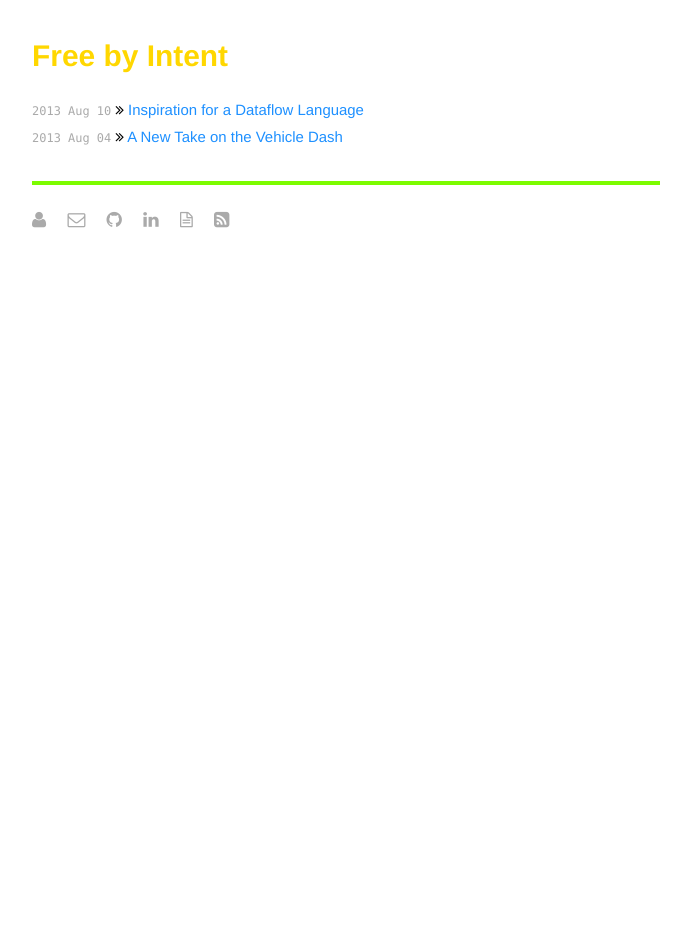
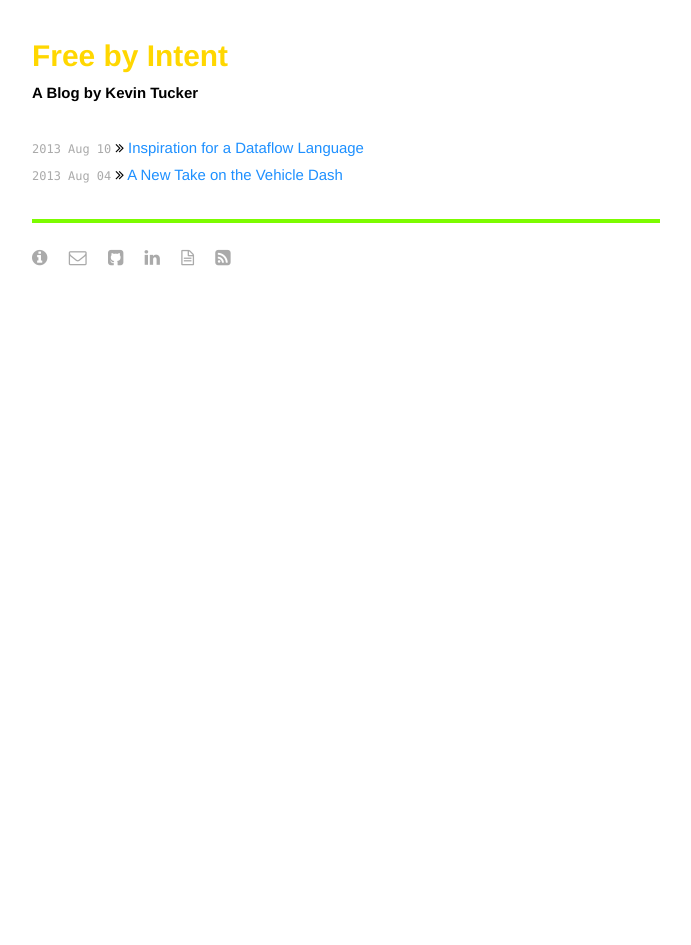
Before and after one commit to tuckerkevin/tuckerkevin.github.io, a Jekyll site: the page built from index.html, in a window 1280 px wide. Shown: the whole page, without its empty margins (294-985 px from the left). Built offline with Jekyll 4.4.1, drawn with Linux system fonts in a browser that asks for light colours; Markdown is read by kramdown in place of the engine named in the settings.

Commit message:
Minor style updates.

```diff
--- a/_config.yml
+++ b/_config.yml
@@ -1,5 +1,5 @@
 name: Free by Intent
-description: Kevin Tucker's Blog
+description: A Blog by Kevin Tucker
 url: http://freebyintent.com
 markdown: redcarpet
 redcarpet:
--- a/_layouts/default.html
+++ b/_layouts/default.html
@@ -28,15 +28,16 @@
           <div class="site">
             <div class="header">
               <h1 class="title"><a href="/">{{ site.name }}</a></h1>
+              <h2 class="title">{{ site.description }}</h2>
             </div>
 
                 {{ content }}
 
             <div class="footer">
               <div class="contact">
-                <a class="extra" title="about" href="/about.html"><i class="icon-user"></i></a>
+                <a class="extra" title="about" href="/about.html"><i class="icon-info-sign"></i></a>
                 <a class="extra" title="tuckerkevin@gmail.com" href="mailto:tuckerkevin@gmail.com"><i class="icon-envelope-alt"></i></a>
-                <a class="extra" title="github.com/tuckerkevin" href="http://github.com/tuckerkevin/"><i class="icon-github"></i></a>
+                <a class="extra" title="github.com/tuckerkevin" href="http://github.com/tuckerkevin/"><i class="icon-github-sign"></i></a>
                 <a class="extra" title="linkedin.com/in/kevinlamberttucker" href="http://www.linkedin.com/in/kevinlamberttucker"><i class="icon-linkedin"></i></a>
                 <a class="extra" title="resume" href="/resume.html"><i class="icon-file-text-alt"></i></a>
                 <a class="extra" title="feed.xml" href="/feed.xml"><i class="icon-rss-sign"></i></a>
--- a/css/main.css
+++ b/css/main.css
@@ -98,7 +98,7 @@ ul.posts span {
 .site .header h1.title {
   font-size: 200%;
   display: inline-block;
-  margin-bottom: 1em;
+  margin-bottom: 0.5em;
 }
 
 .site .header h1.title a {
@@ -107,6 +107,10 @@ ul.posts span {
 
 .site .header h1.title a:hover {
   color: black;
+}
+
+.site .header h2.title {
+  margin-bottom: 2em;
 }
 
 .site .header a.extra {
--- a/index.html
+++ b/index.html
@@ -1,6 +1,6 @@
 ---
 layout: default
-title: Kevin Tucker's Blog
+title: Free by Intent
 ---
 
 <div id="home">
```
